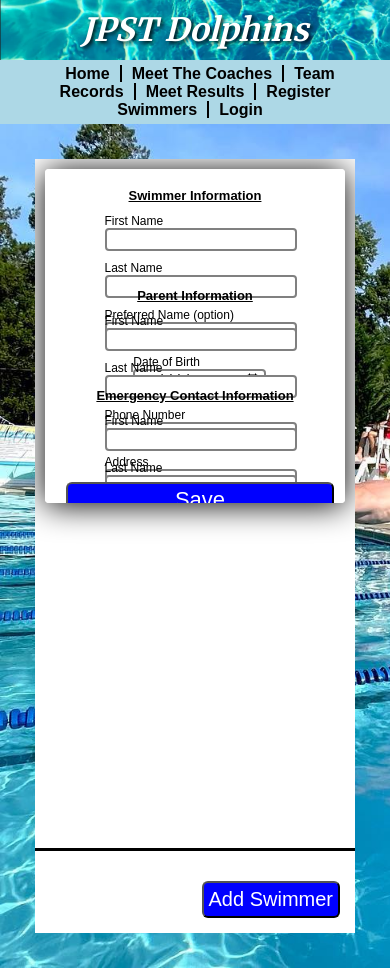
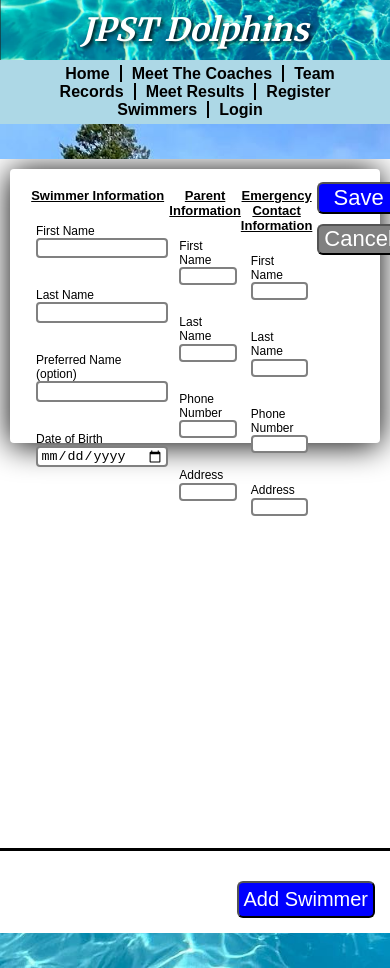
Before and after one commit to zachpfaltzgraff/JPSTWebsite---not-complete, an Angular app: page /register-swimmers in a window 390 px wide. Built offline with nearby package versions, Linux system fonts and the light colour scheme.

Commit message:
fixed 1100px screens
fixed 100px screens, next is the 800px. Have to redo all of this since its no longer a grid :(

```diff
--- a/src/app/register-swimmers/register-swimmers.component.css
+++ b/src/app/register-swimmers/register-swimmers.component.css
@@ -27,7 +27,7 @@
 form {
     display: flex;
     margin: 10px;
-    height: 20%;
+    height: 100px;
     padding: 8px 16px 16px 16px;
     box-shadow: 0 2px 32px black;
     border-radius: 4px;
@@ -164,14 +164,18 @@ button:hover {
     }
 
     .swimmer-form {
-        height: 250%;
+        height: auto;
         width: 100%;
+        padding-bottom: 10px;
     }
 
     .form-group {
         margin: 10px;
     }
 
+    form {
+        height: 250px;
+    }
     form button {
         width: 100%;
         margin: 5px;
@@ -187,32 +191,10 @@ button:hover {
     }
 }
 
-@media only screen and (max-width: 800px) { /* Phone Screens and smaller tablets(?) */
+@media only screen and (max-width: 800px) { /* Phone Screens and smaller tablets(?)
+    TODO fix this asap!!!*/
     .white-box {
-        grid-template-rows: auto;
-        grid-template-columns: 1fr;
         margin: 35px;
-    }
-
-    .swimmer-form {
-        height: 225%;
-    }
-
-    .form-group {
-        margin: 0px;
-    }
-
-    .swimmer-info,
-    .parent-info,
-    .emergency-contact-info {
-        display: flex;
-        flex-direction: column;
-        margin-right: 0;
-    }
-
-    form {
-        flex-direction: column;
-        overflow: scroll;
     }
 
     input {
```
